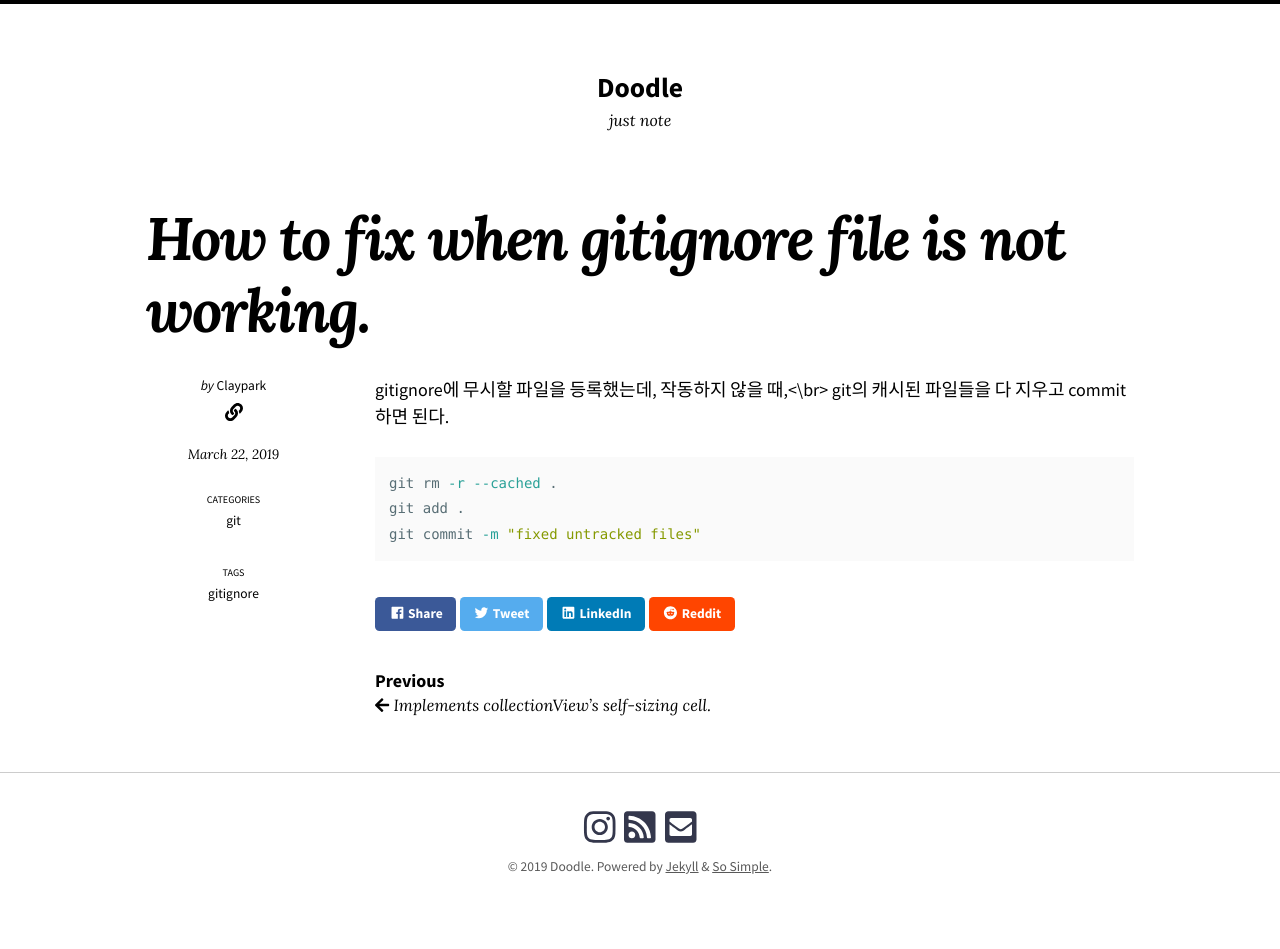
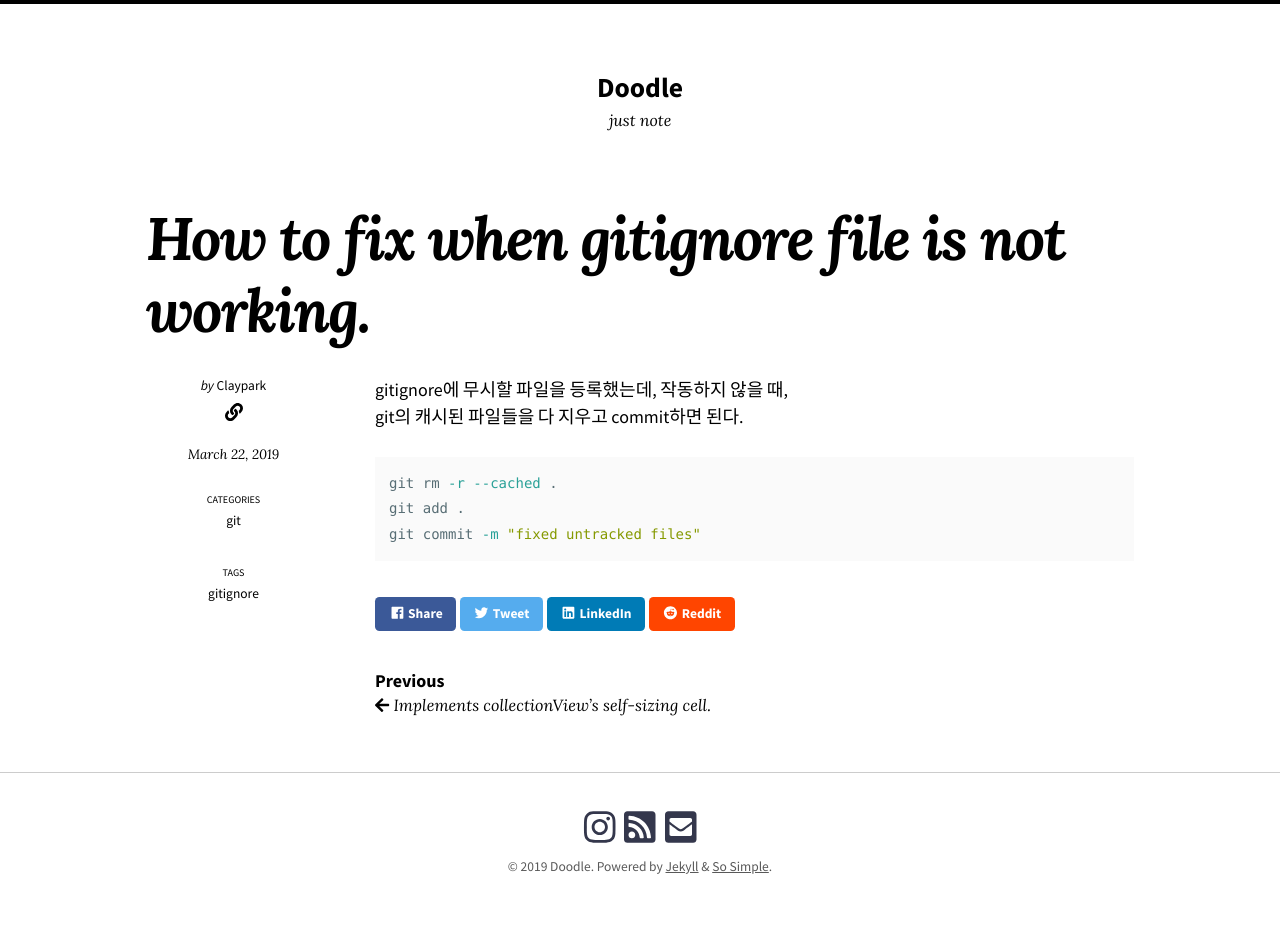
Before and after one commit to Claypark/claypark.github.io, a Jekyll site: the page built from _posts/2019-03-22-fixing_gitignore.md, in a window 1280 px wide. Built offline with Jekyll 4.4.1, drawn with Linux system fonts in a browser that asks for light colours; nearby versions of some CDN libraries; comment, search, counter and statistics services are not loaded.

````diff
--- a/_posts/2019-03-22-fixing_gitignore.md
+++ b/_posts/2019-03-22-fixing_gitignore.md
@@ -6,7 +6,7 @@ tags:
 - gitignore
 ---
 
-gitignore에 무시할 파일을 등록했는데, 작동하지 않을 때,<\br>
+gitignore에 무시할 파일을 등록했는데, 작동하지 않을 때,<br/>
 git의 캐시된 파일들을 다 지우고 commit하면 된다.
 
 ```bash
````
